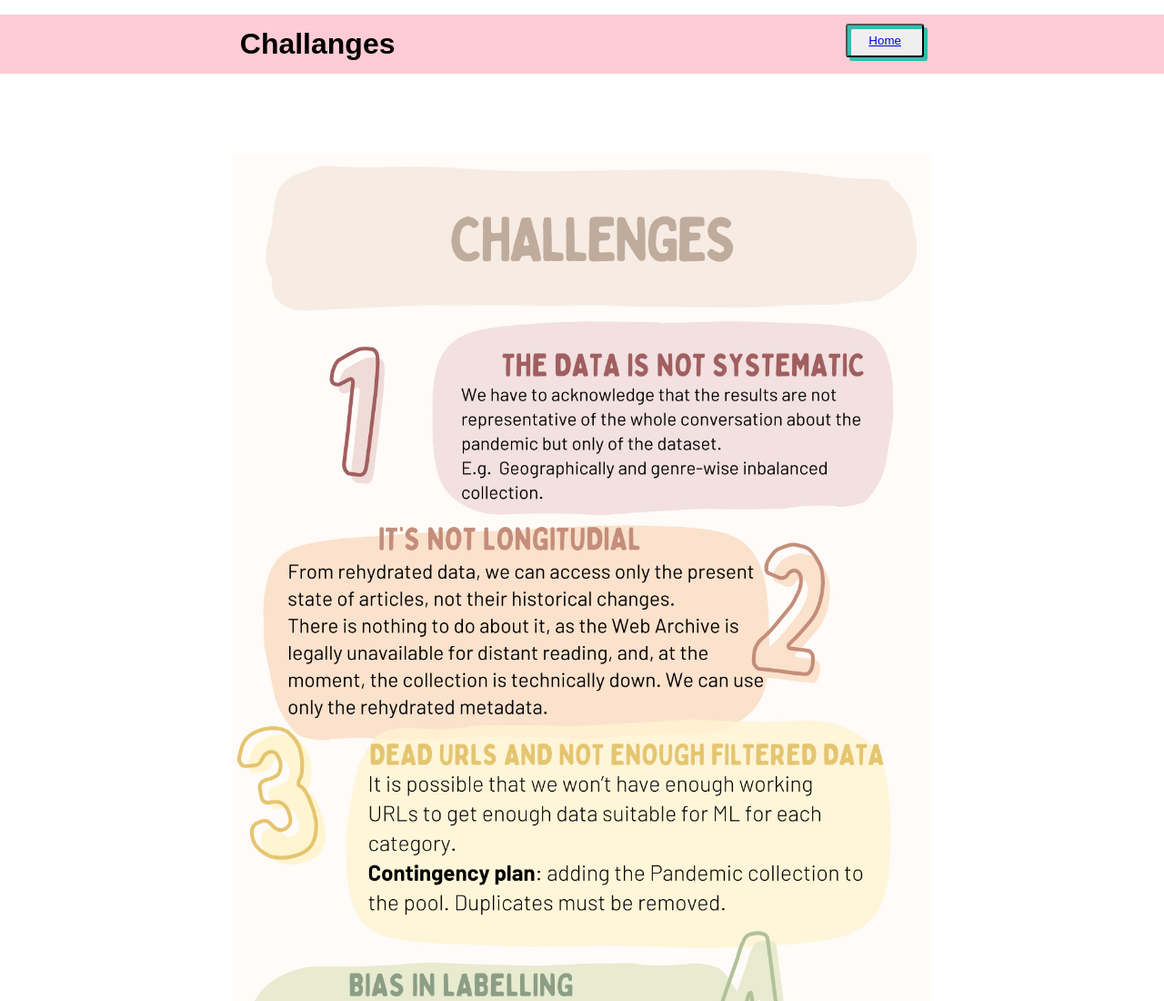
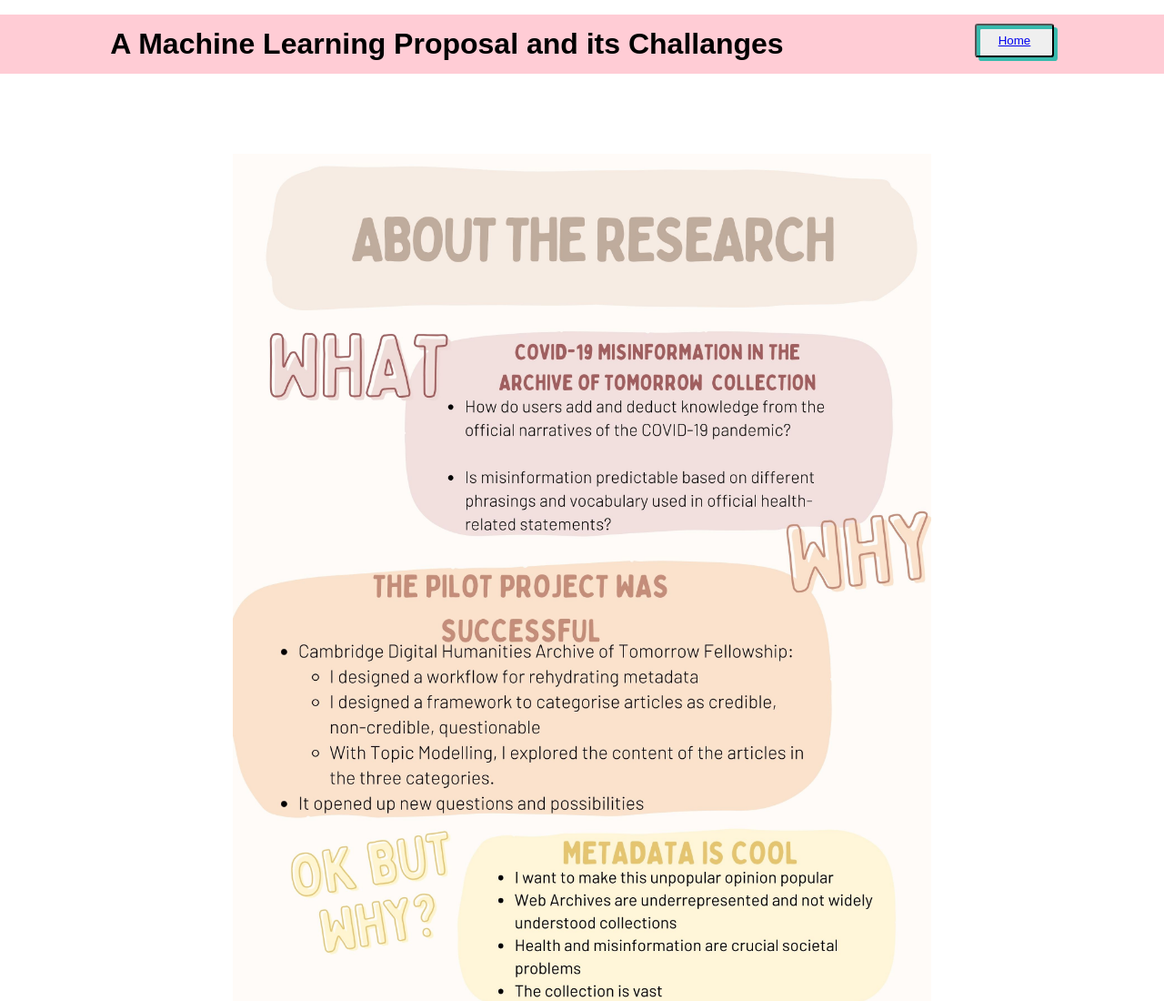
Before and after one commit to aurigandrea/AoTNLS, a website built with Parcel: page challanges.html in a window 1280 px wide. Shown: the top 1100 px of the page at 91% size. Built offline with nearby package versions, Linux system fonts and the light colour scheme.

Commit message:
Update challanges.html

```diff
--- a/challanges.html
+++ b/challanges.html
@@ -9,7 +9,7 @@
 <div class="header" id="myHeader">
    <div class="flex-container">
           <div>
-  <h1>Challanges</h1>
+  <h1>A Machine Learning Proposal and its Challanges</h1>
             </div>
      <div>
   <nav class="nav-list flex-group" id="myTopnav">
@@ -21,6 +21,9 @@
 </div>
 </header>
 <body>
+    <section class="research">
+  <img src="img/research.jpeg" alt="research infographics">
+</section>
 <section class="research">
   <img src="img/Challanges.jpeg" alt="challenges infographics">
 </section>
```
